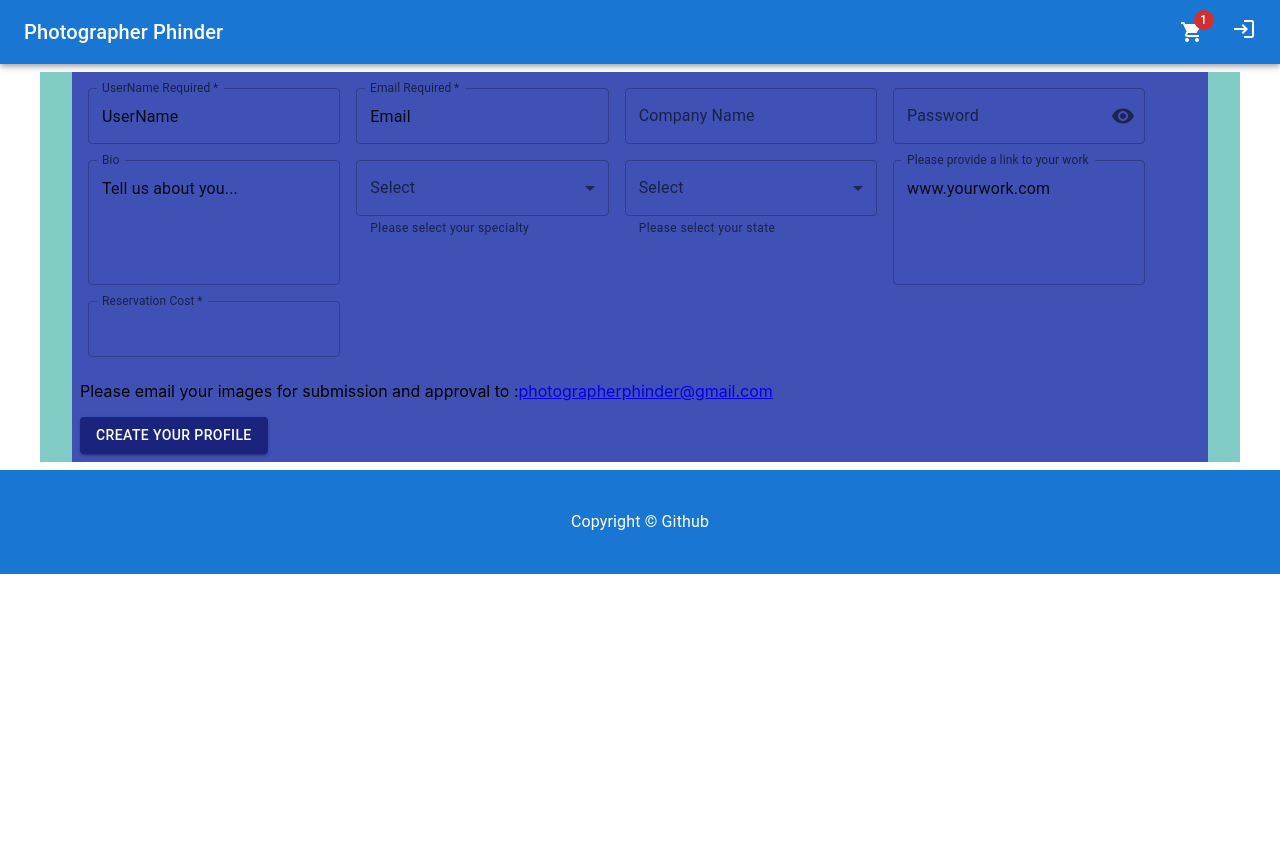
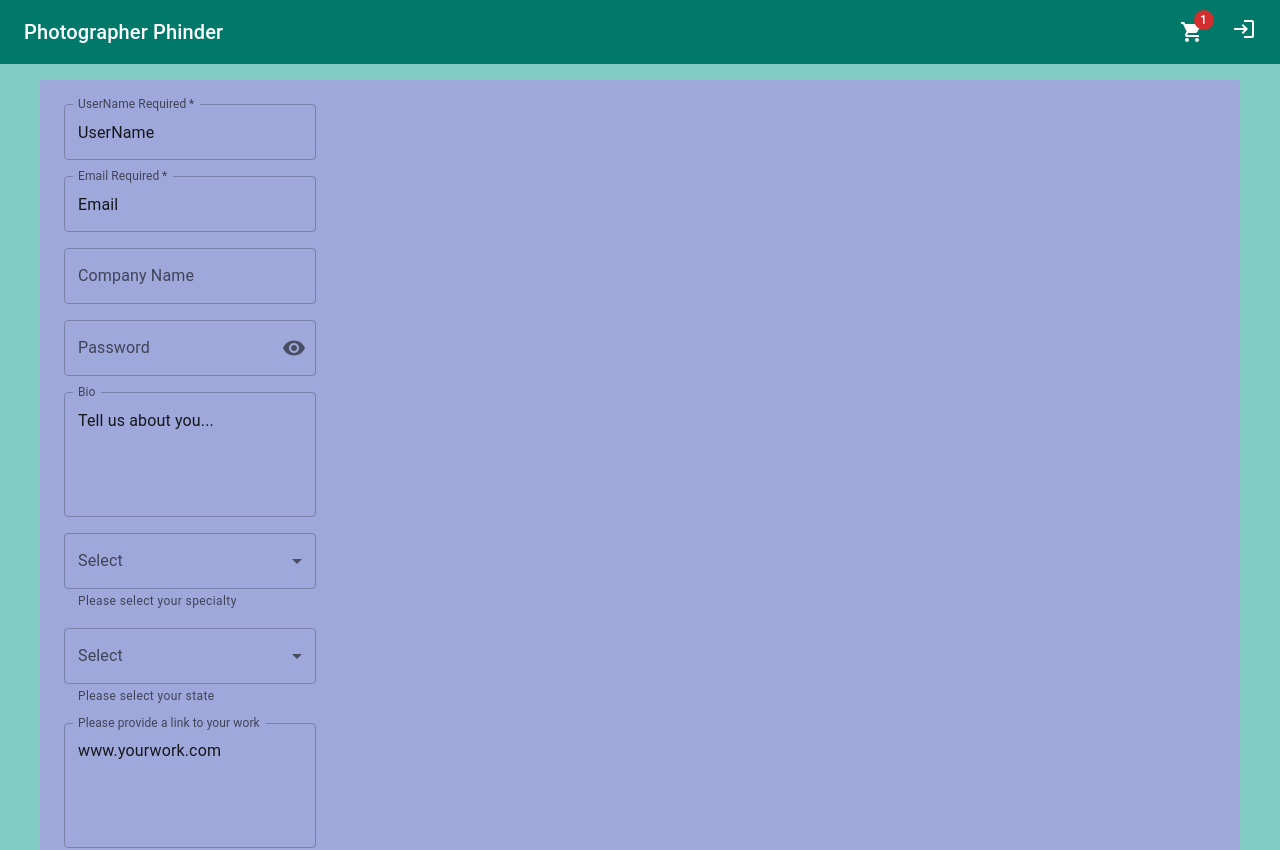
Before and after one commit to cianfich1016/Photographer-Phinder, a React (Create React App) app in the folder client/: page /signup in a window 1280 px wide. Shown: the top 850 px of the page. Before the commit the page ends 800 px from the top, so only its background shows below. Built offline with nearby package versions, Linux system fonts and the light colour scheme.

Commit message:
formatting css on signup

```diff
--- a/client/src/components/Footer.js
+++ b/client/src/components/Footer.js
@@ -5,6 +5,14 @@ import Typography from "@mui/material/Typography";
 import Container from "@mui/material/Container";
 import Link from "@mui/material/Link";
 import { Grid } from "@mui/material";
+import { teal, indigo } from '@mui/material/colors';
+
+const primary = indigo[500]
+const primaryLight = indigo[200]
+const primaryDark = indigo[900]
+const secondary = teal[500]
+const secondaryLight = teal[200]
+const secondaryDark = teal[700]
 
 export default function Footer() {
   return (
@@ -12,8 +20,8 @@ export default function Footer() {
       <Box
         px={{ xs: 3, sm: 5 }}
         py={{ xs: 5, sm: 5 }}
-        sx={{ bgcolor: "primary.main", color: "white" }}
-        // color="white"
+        sx={{ bgcolor: secondaryDark, color: "white" }}
+      // color="white"
       >
         <Container maxWidth="lg">
           <Typography variant="body1" textAlign="center">
--- a/client/src/components/NavBar.js
+++ b/client/src/components/NavBar.js
@@ -17,6 +17,14 @@ import ShoppingCartIcon from "@mui/icons-material/ShoppingCart";
 import MoreIcon from "@mui/icons-material/MoreVert";
 import LoginIcon from "@mui/icons-material/Login";
 import Link from "@mui/material/Link";
+import { teal, indigo } from '@mui/material/colors';
+
+const primary = indigo[500]
+const primaryLight = indigo[200]
+const primaryDark = indigo[900]
+const secondary = teal[500]
+const secondaryLight = teal[200]
+const secondaryDark = teal[700]
 
 export default function PrimarySearchAppBar() {
   // set modal display state
@@ -108,8 +116,10 @@ export default function PrimarySearchAppBar() {
 
   return (
     <>
-      <Box sx={{ flexGrow: 1 }}>
-        <AppBar position="static" style={{ background: "primary" }}>
+      <Box sx={{
+        flexGrow: 1
+      }}>
+        <AppBar position="static" style={{ background: secondaryDark }}>
           <Toolbar>
             <Typography>
               <Link
--- a/client/src/components/SearchResults.js
+++ b/client/src/components/SearchResults.js
@@ -18,9 +18,13 @@ const secondaryLight = teal[200]
 const SearchResults = (props) => {
 
     return (
-        <Container sx={{
-            bgcolor: secondaryLight
-        }}>
+        <Container maxWidth="xxl"
+            sx={{
+                bgcolor: secondaryLight,
+                display: "flex",
+                justifyContent: "center",
+                alignItems: "center",
+            }}>
             {
                 props.photographers.map((photographer) => (
                     <Card sx={{ maxWidth: 345 }} key={photographer.id}>
--- a/client/src/components/SignUp.js
+++ b/client/src/components/SignUp.js
@@ -6,6 +6,7 @@ import Container from '@mui/material/Container';
 import IconButton from '@mui/material/IconButton';
 import Button from '@mui/material/Button';
 // import Input from '@mui/material/Input';
+import Grid from '@mui/material/Grid';
 import OutlinedInput from '@mui/material/OutlinedInput';
 import InputLabel from '@mui/material/InputLabel';
 import InputAdornment from '@mui/material/InputAdornment';
@@ -284,43 +285,58 @@ const SignUp = () => {
     };
 
     return (
-        <Container sx={{
-            bgcolor: secondaryLight
+        <Container maxWidth="xxl"
+            sx={{
+                bgcolor: secondaryLight,
+                display: "flex",
+                justifyContent: "center",
+                alignItems: "center",
             }}>
             <Box
                 component="form"
+                maxWidth="xl"
                 sx={{
                     '& .MuiTextField-root': { m: 1, width: '25ch' },
                     display: 'flex',
                     justifyContent: 'center',
-                    p: 1,
-                    m: 1,
-                    bgcolor: primary,
+                    p: 2,
+                    m: 2,
+                    bgcolor: primaryLight,
                 }}
                 noValidate
                 autoComplete="off"
             >
-                <div>
+                <Grid container>
+                    <Grid item xs={12}>
                         <TextField
                             required
                             id="outlined-required"
                             label="UserName Required"
                             defaultValue="UserName"
                         />
+                    </Grid>
+                    <Grid item xs={12}>
                         <TextField
+                            fullWidth
                             required
                             id="outlined-required"
                             label="Email Required"
                             defaultValue="Email"
                         />
+                    </Grid>
+                    <Grid item xs={12}>
                         <TextField
+                            fullWidth
                             id="outlined-basic"
                             label="Company Name"
                             variant="outlined"
                         />
+                    </Grid>
+                    <Grid item xs={12}>
                         <FormControl sx={{ m: 1, width: '25ch' }} variant="outlined">
                             <InputLabel htmlFor="outlined-adornment-password">Password</InputLabel>
                             <OutlinedInput
+                                fullWidth
                                 required
                                 id="outlined-adornment-password"
                                 type={values.showPassword ? 'text' : 'password'}
@@ -341,14 +357,20 @@ const SignUp = () => {
                                 label="Password"
                             />
                         </FormControl>
+                    </Grid>
+                    <Grid item xs={12}>
                         <TextField
+                            fullWidth
                             id="outlined-multiline-static"
                             label="Bio"
                             multiline
                             rows={4}
                             defaultValue="Tell us about you..."
                         />
+                    </Grid>
+                    <Grid item xs={12}>
                         <TextField
+                            fullWidth
                             id="outlined-select-photo"
                             select
                             label="Select"
@@ -362,7 +384,10 @@ const SignUp = () => {
                                 </MenuItem>
                             ))}
                         </TextField>
+                    </Grid>
+                    <Grid item xs={12}>
                         <TextField
+                            fullWidth
                             id="outlined-select-location"
                             select
                             label="Select"
@@ -376,14 +401,20 @@ const SignUp = () => {
                                 </MenuItem>
                             ))}
                         </TextField>
+                    </Grid>
+                    <Grid item xs={12}>
                         <TextField
+                            fullWidth
                             id="outlined-multiline-static"
                             label="Please provide a link to your work"
                             multiline
                             rows={4}
                             defaultValue="www.yourwork.com"
                         />
+                    </Grid>
+                    <Grid item xs={12}>
                         <TextField
+                            fullWidth
                             required
                             id="outlined-number"
                             label="Reservation Cost"
@@ -392,16 +423,21 @@ const SignUp = () => {
                                 shrink: true,
                             }}
                         />
-                    <p> Please email your images for submission and approval to :<a class="mailto" href="mailto:photographerphinder.com">photographerphinder@gmail.com</a> </p>
+                    </Grid>
+                    <Grid item xs={12}>
+                        <p> Please email your images for submission and approval to: <a class="mailto" href="mailto:photographerphinder.com">photographerphinder @gmail.com</a> </p>
+                    </Grid>
+                    <Grid item xs={12}>
                         <Button variant="contained"
                             sx={{
                                 bgcolor: primaryDark,
                             }}>
                             <Link href="/profile"> </Link>
                             Create Your Profile</Button>
-                </div>
+                    </Grid>
+                </Grid>
             </Box>
-        </Container>
+        </Container >
     )
 }
 
--- a/client/src/components/home.js
+++ b/client/src/components/home.js
@@ -12,7 +12,6 @@ import Link from "@mui/material/Link";
 import { teal, indigo } from '@mui/material/colors';
 import { findByCategory, findByState } from '../utils/API'
 import SearchResults from './SearchResults';
-import { set } from 'mongoose';
 
 
 
@@ -93,9 +92,10 @@ const HomePage = () => {
     // Need eventlistener on button click to make api call and change page?
 
     return (
-        <Container sx={{
-            bgcolor: secondaryLight
-        }}>
+        <Container maxWidth="xxl"
+            sx={{
+                bgcolor: secondaryLight,
+            }}>
             <Grid container rowSpacing={1} columnSpacing={{ xs: 2, sm: 4, md: 6 }}>
                 <Grid item xs={6}>
                     <Box sx={{
@@ -118,7 +118,7 @@ const HomePage = () => {
                                 id="demo-simple-select-helper"
                                 value={search}
                                 label="photoType"
-                                onChange={(e) => handleSearchChange(e.target.value)}
+                                onChange={handleSearchChange}
                             >
                                 <MenuItem value="Type" >
                                     <em>None</em>
@@ -158,7 +158,7 @@ const HomePage = () => {
                                 id="demo-simple-select-helper"
                                 value={search}
                                 label="location"
-                                onChange={(e) => handleSearchChange(e.target.value)}
+                                onChange={handleSearchChange}
                             >
                                 <MenuItem value="Location">
                                     <em>None</em>
```
Also changed, not shown: 2 other files (tests, documents, lock files or other folders). Lines whose indentation alone changed are shown as unchanged.
